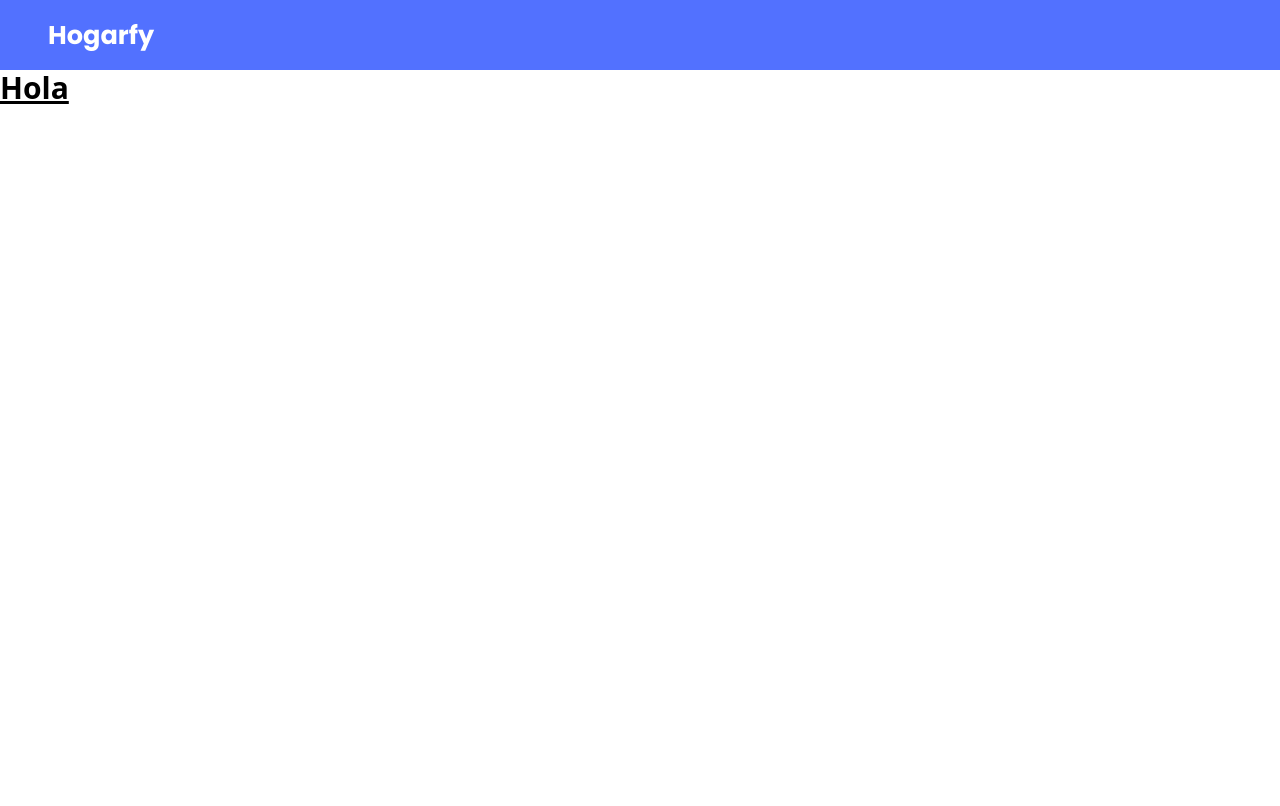
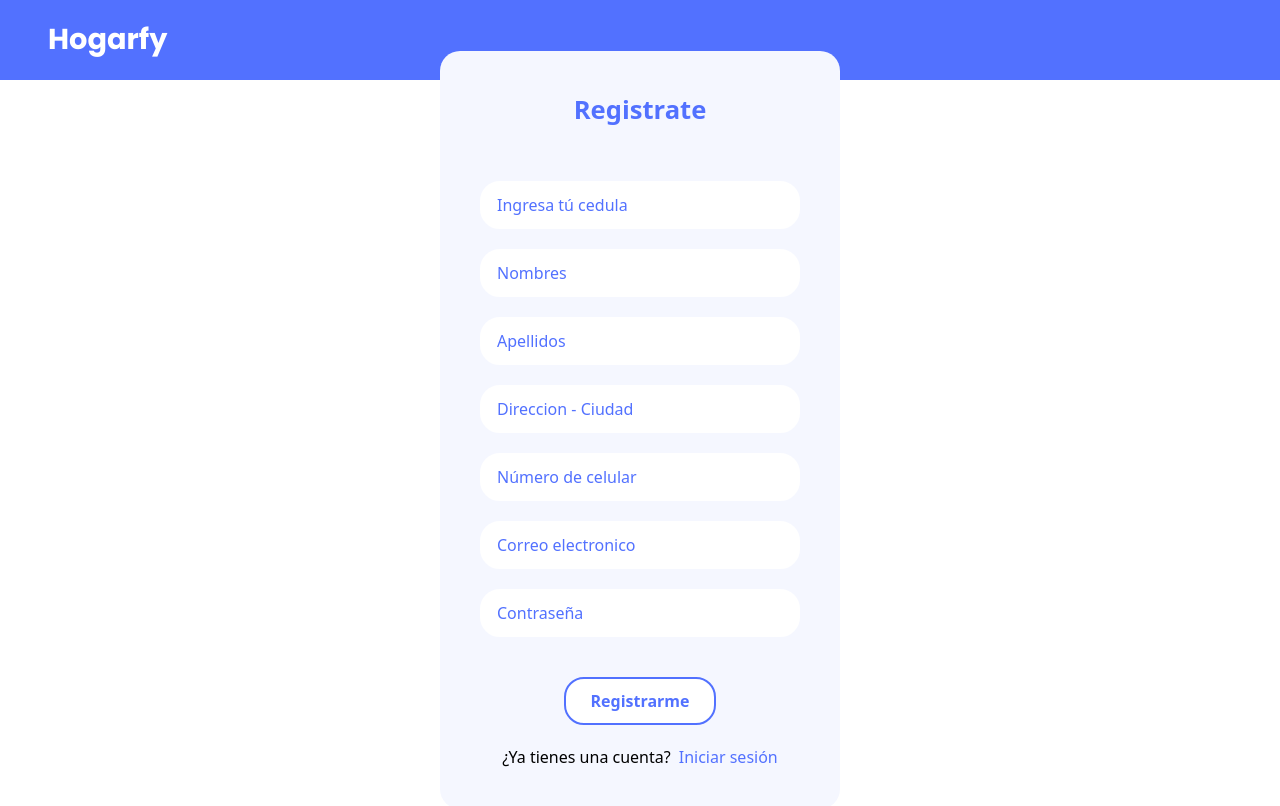
Before and after one commit to juangonzalezdla/hogarfy, a React (Vite) app in the folder frontend/: page /register in a window 1280 px wide. Shown: the top 806 px of the page. Built offline with nearby package versions, Linux system fonts and the light colour scheme.

Commit message:
Add some pages

```diff
--- a/frontend/index.html
+++ b/frontend/index.html
@@ -5,8 +5,9 @@
     <link rel="icon" type="image/svg+xml" href="./src/assets/react.svg" />
     <meta name="viewport" content="width=device-width, initial-scale=1.0" />
     <!-- FONTS -->
-    <link href="https://fonts.googleapis.com/css2?family=Poppins:wght@400;700&family=Roboto:wght@700&display=swap"
-    rel="stylesheet">
+    <link rel="preconnect" href="https://fonts.googleapis.com">
+    <link rel="preconnect" href="https://fonts.gstatic.com" crossorigin>
+    <link href="https://fonts.googleapis.com/css2?family=Poppins:wght@400;700&family=Roboto:wght@400;700&display=swap" rel="stylesheet">
     <!-- ICONS -->
     <link href='https://unpkg.com/boxicons@2.1.4/css/boxicons.min.css' rel='stylesheet'>
 
--- a/frontend/package.json
+++ b/frontend/package.json
@@ -11,7 +11,8 @@
   },
   "dependencies": {
     "react": "^18.2.0",
-    "react-dom": "^18.2.0"
+    "react-dom": "^18.2.0",
+    "react-router-dom": "^6.15.0"
   },
   "devDependencies": {
     "@types/react": "^18.2.15",
--- a/frontend/src/App.jsx
+++ b/frontend/src/App.jsx
@@ -1,12 +1,21 @@
-import Header from './components/Header';
-
+import { BrowserRouter, Routes, Route } from 'react-router-dom';
+import HomePage from './pages/HomePage';
+import OrdersPage from './pages/OrdersPage.jsx';
+import CartPage from './pages/CartPage.jsx';
+import LoginPage from './pages/LoginPage.jsx';
+import RegisterPage from './pages/RegisterPage.jsx';
 
 function App() {
   return (
-    <>
-      <Header />
-      <h1 className="text-3xl font-bold underline">Hola</h1>
-    </>
+    <BrowserRouter>
+      <Routes>
+        <Route path='/' element={<HomePage />} />
+        <Route path='/login' element={<LoginPage />} />
+        <Route path='/register' element={<RegisterPage />} />
+        <Route path='/orders' element={<OrdersPage />} />
+        <Route path='/cart' element={<CartPage />} />
+      </Routes>
+    </BrowserRouter>
   )
 }
 
--- a/frontend/src/components/Header.jsx
+++ b/frontend/src/components/Header.jsx
@@ -1,10 +1,65 @@
 import React from 'react';
+import { Link } from 'react-router-dom';
 
 function Header() {
   return (
     <header className="bg-azul py-[0] px-[3rem]">
-      <nav className="w-[100%] max-w-[1400px] my-[o] mx-[auto] h-[70px] flex flex-row justify-between items-center">
-        <a className="text-blanco font-poppins text-[1.6rem] font-bold no-underline" href="/">Hogarfy</a>
+      <nav className="w-[100%] max-w-[1400px] my-[o] mx-[auto] h-[80px]
+        flex flex-row justify-between items-center">
+        <figure>
+          <a className="text-blanco font-poppins text-[1.8rem]
+          font-bold no-underline" href="/">Hogarfy</a>
+        </figure>
+
+        <div className='w-[400px] flex flex-row items-center'>
+          <input
+            type="text"
+            placeholder="Buscar en Hogarfy"
+            className='w-full h-10 bg-blanco font-roboto text-base text-negro
+            px-3 border-2 border-solid border-transparent rounded-l-lg
+            focus:outline-none'
+          />
+          <button
+            className='bg-blanco w-20 h-10 rounded-r-lg border-2 border-solid
+            border-blanco hover:bg-gris-claro flex justify-center items-center'>
+            <i className='bx bx-search text-2xl text-azul font-bold'></i>
+          </button>
+        </div>
+
+        <div className='flex flex-row items-center gap-2'>
+          <div>
+            <Link
+              to={'/login'}
+              className='flex flex-col justify-center items-center text-blanco
+              hover:text-gris-oscuro'
+            >
+              <i className='bx bx-user text-3xl font-medium py-2 px-3
+              hover:bg-gris-claro rounded-full'></i>
+            </Link>
+          </div>
+
+          <div>
+            <Link
+              to={'/orders'}
+              className='flex flex-col justify-center items-center text-blanco
+              hover:text-gris-oscuro'
+            >
+              <i className='bx bx-package text-3xl font-medium py-2 px-3
+              hover:bg-gris-claro rounded-full'></i>
+            </Link>
+          </div>
+
+          <div>
+            <Link
+              to={'/cart'}
+              className='flex flex-col justify-center items-center text-blanco
+              hover:text-gris-oscuro'
+            >
+              <i className='bx bx-cart text-3xl font-medium py-2 px-3
+              hover:bg-gris-claro rounded-full'></i>
+            </Link>
+          </div>
+        </div>
       </nav>
     </header>
   )
--- a/frontend/src/index.css
+++ b/frontend/src/index.css
@@ -10,6 +10,7 @@
     --oscuro: 200, 5%, 12%;
     --azul-palido: 228, 100%, 98%;
     --gris-claro: 0, 0%, 94%;
+    --gris-oscuro: 0, 0%, 50%;
 
     --roboto: 'Roboto', sans-serif;
     --poppins: 'Poppins', sans-serif;
--- /dev/null
+++ b/frontend/src/pages/CartPage.jsx
@@ -0,0 +1,12 @@
+import Header from '../components/Header.jsx';
+
+function CartPage() {
+  return (
+    <>
+      <Header />
+      <div>CartPage</div>
+    </>
+  )
+}
+
+export default CartPage;
--- /dev/null
+++ b/frontend/src/pages/HomePage.jsx
@@ -0,0 +1,13 @@
+import Header from '../components/Header.jsx';
+
+function HomePage() {
+  return (
+    <>
+      <Header />
+      <div>HomePage</div>
+    </>
+
+  )
+}
+
+export default HomePage;
--- /dev/null
+++ b/frontend/src/pages/LoginPage.jsx
@@ -0,0 +1,60 @@
+import { Link } from 'react-router-dom';
+
+function LoginPage() {
+  return (
+    <>
+      <header className="bg-azul py-[0] px-[3rem]">
+        <nav className="w-[100%] max-w-[1400px] my-[o] mx-[auto] h-[80px]
+          flex flex-row justify-between items-center">
+          <figure>
+            <a className="text-blanco font-poppins text-[1.8rem]
+            font-bold no-underline" href="/">Hogarfy</a>
+          </figure>
+        </nav>
+      </header>
+
+      <main className='w-[100vw] h-[calc(100vh-100px)] flex flex-col justify-center items-center'>
+        <div className='w-[400px] bg-azul-palido px-[2.5rem] py-[2.5rem] flex flex-col justify-center items-center rounded-[20px]'>
+          <h1 className='text-[1.6rem] text-azul font-bold mb-[2rem]'>Iniciar sesión</h1>
+
+          <form
+            className='w-full bg-azul-palido flex flex-col justify-center items-center'
+          >
+
+            <input
+              type="email"
+              placeholder='Correo electronico'
+              className='w-full mt-[20px] text-azul font-medium placeholder-azul
+              py-[10px] px-[15px] rounded-[20px] border-2 border-solid border-blanco
+              focus:outline-none focus:border-2 focus:border-solid focus:border-azul'
+            />
+
+            <input
+              type="password"
+              placeholder='Contraseña'
+              className='w-full mt-[20px] text-azul font-medium placeholder-azul
+              py-[10px] px-[15px] rounded-[20px] border-2 border-solid border-blanco
+              focus:outline-none focus:border-2 focus:border-solid focus:border-azul'
+            />
+
+            <button
+              type="submit"
+              className='mt-[40px] bg-azul px-[25px] py-[10px] text-base text-blanco font-bold border-2 border-solid border-azul rounded-[20px]'
+            >
+              Ingresar
+            </button>
+
+            <p className='mt-[20px] flex gap-2'>
+              ¿Aún no tienes una cuenta?
+              <Link to='/register' className='text-azul hover:underline'>
+                Registrate
+              </Link>
+            </p>
+          </form>
+        </div>
+      </main>
+    </>
+  )
+}
+
+export default LoginPage;
--- /dev/null
+++ b/frontend/src/pages/OrdersPage.jsx
@@ -0,0 +1,12 @@
+import Header from '../components/Header.jsx';
+
+function OrdersPage() {
+  return (
+    <>
+      <Header />
+      <div>OrdersPage</div>
+    </>
+  )
+}
+
+export default OrdersPage;
--- /dev/null
+++ b/frontend/src/pages/RegisterPage.jsx
@@ -0,0 +1,99 @@
+import { Link } from 'react-router-dom';
+
+function RegisterPage() {
+  return (
+    <>
+      <header className="bg-azul py-[0] px-[3rem]">
+        <nav className="w-[100%] max-w-[1400px] my-[o] mx-[auto] h-[80px]
+          flex flex-row justify-between items-center">
+          <figure>
+            <a className="text-blanco font-poppins text-[1.8rem]
+            font-bold no-underline" href="/">Hogarfy</a>
+          </figure>
+        </nav>
+      </header>
+
+      <main className='w-[100vw] h-[calc(100vh-100px)] flex flex-col justify-center items-center'>
+        <div className='w-[400px] bg-azul-palido px-[2.5rem] py-[2.5rem] flex flex-col justify-center items-center rounded-[20px]'>
+          <h1 className='text-[1.6rem] text-azul font-bold mb-[2rem]'>Registrate</h1>
+
+          <form
+            className='w-full bg-azul-palido flex flex-col justify-center items-center'
+          >
+            <input
+              type="text"
+              placeholder='Ingresa tú cedula'
+              className='w-full mt-[20px] text-azul font-medium placeholder-azul
+              py-[10px] px-[15px] rounded-[20px] border-2 border-solid border-blanco
+              focus:outline-none focus:border-2 focus:border-solid focus:border-azul'
+            />
+
+            <input
+              type="text"
+              placeholder='Nombres'
+              className='w-full mt-[20px] text-azul font-medium placeholder-azul
+              py-[10px] px-[15px] rounded-[20px] border-2 border-solid border-blanco
+              focus:outline-none focus:border-2 focus:border-solid focus:border-azul'
+            />
+
+            <input
+              type="text"
+              placeholder='Apellidos'
+              className='w-full mt-[20px] text-azul font-medium placeholder-azul
+              py-[10px] px-[15px] rounded-[20px] border-2 border-solid border-blanco
+              focus:outline-none focus:border-2 focus:border-solid focus:border-azul'
+            />
+
+            <input
+              type="text"
+              placeholder='Direccion - Ciudad'
+              className='w-full mt-[20px] text-azul font-medium placeholder-azul
+              py-[10px] px-[15px] rounded-[20px] border-2 border-solid border-blanco
+              focus:outline-none focus:border-2 focus:border-solid focus:border-azul'
+            />
+
+            <input
+              type="text"
+              placeholder='Número de celular'
+              className='w-full mt-[20px] text-azul font-medium placeholder-azul
+              py-[10px] px-[15px] rounded-[20px] border-2 border-solid border-blanco
+              focus:outline-none focus:border-2 focus:border-solid focus:border-azul'
+            />
+
+            <input
+              type="email"
+              placeholder='Correo electronico'
+              className='w-full mt-[20px] text-azul font-medium placeholder-azul
+              py-[10px] px-[15px] rounded-[20px] border-2 border-solid border-blanco
+              focus:outline-none focus:border-2 focus:border-solid focus:border-azul'
+            />
+
+            <input
+              type="password"
+              placeholder='Contraseña'
+              className='w-full mt-[20px] text-azul font-medium placeholder-azul
+              py-[10px] px-[15px] rounded-[20px] border-2 border-solid border-blanco
+              focus:outline-none focus:border-2 focus:border-solid focus:border-azul'
+            />
+
+            <button
+              type="submit"
+              className='mt-[40px] bg-blanco hover:bg-azul px-[25px] py-[10px] text-base text-azul hover:text-blanco font-bold border-2 border-solid border-azul rounded-[20px]'
+            >
+              Registrarme
+            </button>
+
+            <p className='mt-[20px] flex gap-2'>
+              ¿Ya tienes una cuenta?
+              <Link to='/login' className='text-azul hover:underline'>
+                Iniciar sesión
+              </Link>
+            </p>
+          </form>
+        </div>
+      </main>
+    </>
+  )
+}
+
+export default RegisterPage;
--- a/frontend/tailwind.config.js
+++ b/frontend/tailwind.config.js
@@ -10,9 +10,10 @@ export default {
         azul: 'hsl(var(--azul))',
         blanco: 'hsl(var(--blanco))',
         negro: 'hsl(var(--negro))',
-        oscuro: 'hsl(var(--azul))',
+        oscuro: 'hsl(var(--oscuro))',
         'azul-palido': 'hsl(var(--azul-palido))',
         'gris-claro': 'hsl(var(--gris-claro))',
+        'gris-oscuro': 'hsl(var(--gris-oscuro))'
       },
       fontFamily: {
         roboto: 'var(--roboto)',
```
Also changed, not shown: 1 other file (tests, documents, lock files or other folders).
